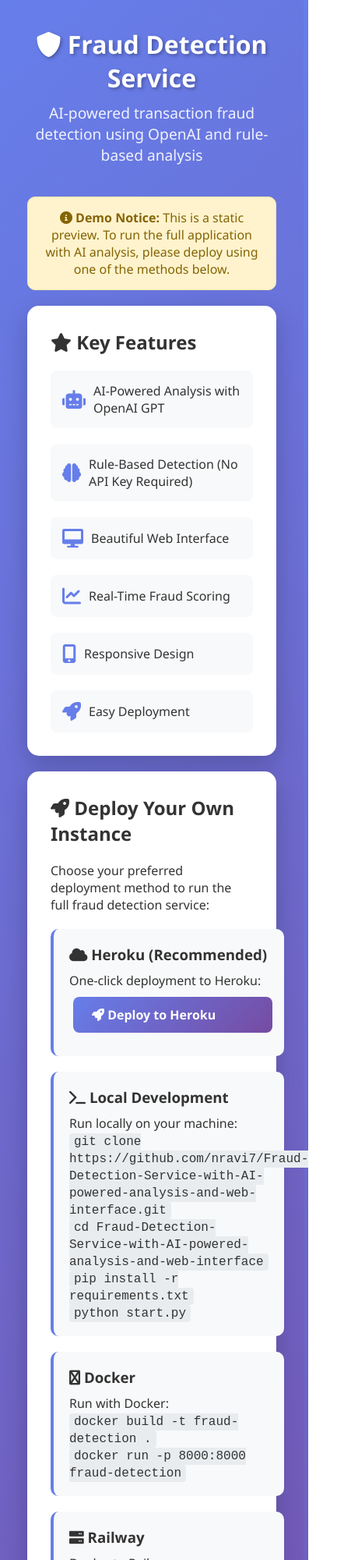
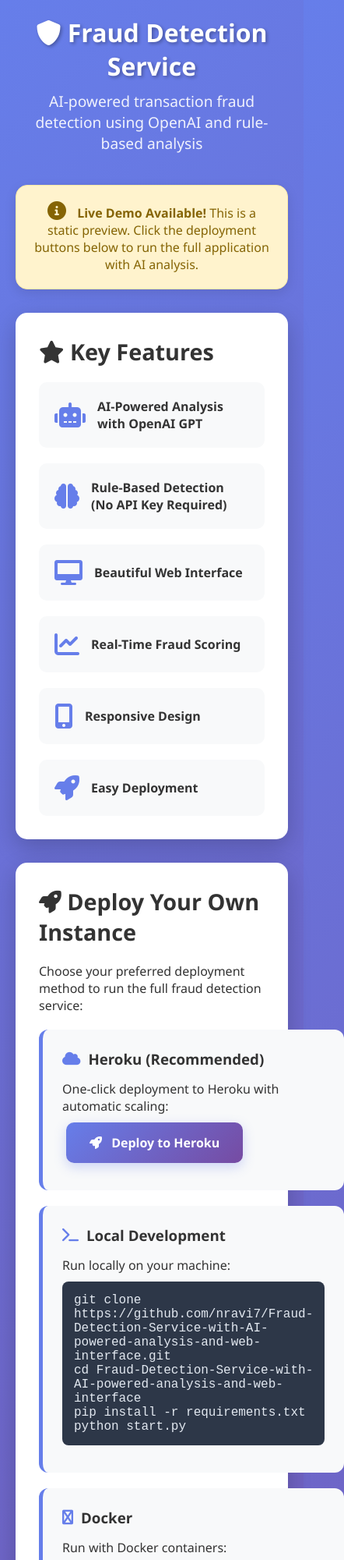
Before and after one commit to nravi7/Fraud-Detection-Service-with-AI-powered-analysis-and-web-interface, a plain HTML site: page index.html in a window 390 px wide. Shown: the top 2000 px of the page at 78% size, 442 px wide, since content can reach past the window. Drawn offline with Linux system fonts and the light colour scheme.

Commit message:
Update landing page with better design and deployment options

```diff
--- a/index.html
+++ b/index.html
@@ -4,40 +4,63 @@
     <meta charset="UTF-8">
     <meta name="viewport" content="width=device-width, initial-scale=1.0">
     <title>🛡️ Fraud Detection Service - Ravi N</title>
-    <link rel="stylesheet" href="static/style.css">
     <link href="https://cdnjs.cloudflare.com/ajax/libs/font-awesome/6.0.0/css/all.min.css" rel="stylesheet">
     <style>
+        * {
+            margin: 0;
+            padding: 0;
+            box-sizing: border-box;
+        }
         body {
             font-family: 'Segoe UI', Tahoma, Geneva, Verdana, sans-serif;
             background: linear-gradient(135deg, #667eea 0%, #764ba2 100%);
             min-height: 100vh;
             color: #333;
-            margin: 0;
             padding: 20px;
         }
         .container {
             max-width: 1200px;
             margin: 0 auto;
         }
+        header {
+            text-align: center;
+            margin-bottom: 40px;
+            color: white;
+        }
+        header h1 {
+            font-size: 3rem;
+            margin-bottom: 10px;
+            text-shadow: 2px 2px 4px rgba(0,0,0,0.3);
+        }
+        header p {
+            font-size: 1.2rem;
+            opacity: 0.9;
+        }
         .demo-notice {
             background: #fff3cd;
             border: 1px solid #ffeaa7;
             color: #856404;
-            padding: 15px;
-            border-radius: 10px;
-            margin-bottom: 20px;
+            padding: 20px;
+            border-radius: 15px;
+            margin-bottom: 30px;
             text-align: center;
+            box-shadow: 0 5px 15px rgba(0,0,0,0.1);
         }
-        .deployment-info {
+        .demo-notice i {
+            font-size: 1.5rem;
+            margin-right: 10px;
+        }
+        .card {
             background: white;
             border-radius: 15px;
             padding: 30px;
-            margin-bottom: 20px;
+            margin-bottom: 30px;
             box-shadow: 0 10px 30px rgba(0,0,0,0.2);
         }
-        .deployment-info h2 {
+        .card h2 {
             color: #333;
             margin-bottom: 20px;
+            font-size: 1.8rem;
         }
         .deployment-options {
             display: grid;
@@ -47,84 +70,138 @@
         }
         .deployment-card {
             background: #f8f9fa;
-            padding: 20px;
-            border-radius: 10px;
-            border-left: 4px solid #667eea;
+            padding: 25px;
+            border-radius: 12px;
+            border-left: 5px solid #667eea;
+            transition: transform 0.3s ease;
+        }
+        .deployment-card:hover {
+            transform: translateY(-5px);
         }
         .deployment-card h3 {
             color: #333;
-            margin-bottom: 10px;
+            margin-bottom: 15px;
+            display: flex;
+            align-items: center;
+            gap: 10px;
         }
-        .deployment-card code {
-            background: #e9ecef;
-            padding: 2px 6px;
-            border-radius: 4px;
-            font-family: 'Courier New', monospace;
+        .deployment-card h3 i {
+            color: #667eea;
         }
         .btn {
             display: inline-block;
-            padding: 12px 24px;
+            padding: 15px 30px;
             background: linear-gradient(135deg, #667eea 0%, #764ba2 100%);
             color: white;
             text-decoration: none;
-            border-radius: 8px;
+            border-radius: 10px;
             font-weight: 600;
             margin: 10px 5px;
-            transition: transform 0.3s ease;
+            transition: all 0.3s ease;
+            box-shadow: 0 5px 15px rgba(102, 126, 234, 0.3);
         }
         .btn:hover {
-            transform: translateY(-2px);
+            transform: translateY(-3px);
+            box-shadow: 0 8px 25px rgba(102, 126, 234, 0.4);
         }
-        .features {
-            background: white;
-            border-radius: 15px;
-            padding: 30px;
-            margin-bottom: 20px;
-            box-shadow: 0 10px 30px rgba(0,0,0,0.2);
+        .btn i {
+            margin-right: 8px;
         }
-        .features h2 {
-            color: #333;
-            margin-bottom: 20px;
+        code {
+            background: #e9ecef;
+            padding: 4px 8px;
+            border-radius: 6px;
+            font-family: 'Courier New', monospace;
+            color: #495057;
         }
         .feature-grid {
             display: grid;
             grid-template-columns: repeat(auto-fit, minmax(250px, 1fr));
             gap: 20px;
+            margin-top: 20px;
         }
         .feature-item {
             display: flex;
             align-items: center;
-            gap: 10px;
-            padding: 15px;
+            gap: 15px;
+            padding: 20px;
             background: #f8f9fa;
-            border-radius: 8px;
+            border-radius: 10px;
+            transition: all 0.3s ease;
+        }
+        .feature-item:hover {
+            background: #e9ecef;
+            transform: translateX(5px);
         }
         .feature-item i {
             color: #667eea;
-            font-size: 1.5rem;
+            font-size: 2rem;
+        }
+        .feature-item span {
+            font-weight: 600;
+            color: #333;
+        }
+        .example-transactions {
+            background: #f8f9fa;
+            padding: 20px;
+            border-radius: 10px;
+            margin-top: 15px;
+        }
+        .example-transactions ul {
+            list-style: none;
+            padding: 0;
+        }
+        .example-transactions li {
+            padding: 10px 0;
+            border-bottom: 1px solid #dee2e6;
+        }
+        .example-transactions li:last-child {
+            border-bottom: none;
+        }
+        .example-transactions strong {
+            color: #667eea;
         }
         footer {
             text-align: center;
             color: white;
-            margin-top: 40px;
-            padding: 20px 0;
+            margin-top: 50px;
+            padding: 30px 0;
             border-top: 1px solid rgba(255, 255, 255, 0.2);
+        }
+        footer a {
+            color: white;
+            text-decoration: none;
+            font-weight: 600;
+        }
+        footer a:hover {
+            text-decoration: underline;
+        }
+        @media (max-width: 768px) {
+            header h1 {
+                font-size: 2rem;
+            }
+            .deployment-options {
+                grid-template-columns: 1fr;
+            }
+            .feature-grid {
+                grid-template-columns: 1fr;
+            }
         }
     </style>
 </head>
 <body>
     <div class="container">
-        <header style="text-align: center; margin-bottom: 40px; color: white;">
+        <header>
             <h1><i class="fas fa-shield-alt"></i> Fraud Detection Service</h1>
             <p>AI-powered transaction fraud detection using OpenAI and rule-based analysis</p>
         </header>
 
         <div class="demo-notice">
             <i class="fas fa-info-circle"></i>
-            <strong>Demo Notice:</strong> This is a static preview. To run the full application with AI analysis, please deploy using one of the methods below.
+            <strong>Live Demo Available!</strong> This is a static preview. Click the deployment buttons below to run the full application with AI analysis.
         </div>
 
-        <div class="features">
+        <div class="card">
             <h2><i class="fas fa-star"></i> Key Features</h2>
             <div class="feature-grid">
                 <div class="feature-item">
@@ -154,14 +231,14 @@
             </div>
         </div>
 
-        <div class="deployment-info">
+        <div class="card">
             <h2><i class="fas fa-rocket"></i> Deploy Your Own Instance</h2>
             <p>Choose your preferred deployment method to run the full fraud detection service:</p>
 
             <div class="deployment-options">
                 <div class="deployment-card">
                     <h3><i class="fas fa-cloud"></i> Heroku (Recommended)</h3>
-                    <p>One-click deployment to Heroku:</p>
+                    <p>One-click deployment to Heroku with automatic scaling:</p>
                     <a href="https://heroku.com/deploy?template=https://github.com/nravi7/Fraud-Detection-Service-with-AI-powered-analysis-and-web-interface" class="btn">
                         <i class="fas fa-rocket"></i> Deploy to Heroku
                     </a>
@@ -170,22 +247,26 @@
                 <div class="deployment-card">
                     <h3><i class="fas fa-terminal"></i> Local Development</h3>
                     <p>Run locally on your machine:</p>
-                    <code>git clone https://github.com/nravi7/Fraud-Detection-Service-with-AI-powered-analysis-and-web-interface.git</code><br>
-                    <code>cd Fraud-Detection-Service-with-AI-powered-analysis-and-web-interface</code><br>
-                    <code>pip install -r requirements.txt</code><br>
-                    <code>python start.py</code>
+                    <div style="background: #2d3748; color: #e2e8f0; padding: 15px; border-radius: 8px; margin: 10px 0; font-family: 'Courier New', monospace;">
+                        git clone https://github.com/nravi7/Fraud-Detection-Service-with-AI-powered-analysis-and-web-interface.git<br>
+                        cd Fraud-Detection-Service-with-AI-powered-analysis-and-web-interface<br>
+                        pip install -r requirements.txt<br>
+                        python start.py
+                    </div>
                 </div>
 
                 <div class="deployment-card">
                     <h3><i class="fas fa-docker"></i> Docker</h3>
-                    <p>Run with Docker:</p>
-                    <code>docker build -t fraud-detection .</code><br>
-                    <code>docker run -p 8000:8000 fraud-detection</code>
+                    <p>Run with Docker containers:</p>
+                    <div style="background: #2d3748; color: #e2e8f0; padding: 15px; border-radius: 8px; margin: 10px 0; font-family: 'Courier New', monospace;">
+                        docker build -t fraud-detection .<br>
+                        docker run -p 8000:8000 fraud-detection
+                    </div>
                 </div>
 
                 <div class="deployment-card">
                     <h3><i class="fas fa-server"></i> Railway</h3>
-                    <p>Deploy to Railway:</p>
+                    <p>Deploy to Railway for instant deployment:</p>
                     <a href="https://railway.app" class="btn">
                         <i class="fas fa-train"></i> Deploy to Railway
                     </a>
@@ -193,9 +274,10 @@
             </div>
         </div>
 
-        <div class="deployment-info">
+        <div class="card">
             <h2><i class="fas fa-code"></i> API Endpoints</h2>
             <p>Once deployed, your service will have these endpoints:</p>
+            <div class="example-transactions">
                 <ul>
                     <li><code>GET /</code> - Web interface</li>
                     <li><code>GET /health</code> - Health check</li>
@@ -204,15 +286,19 @@
                     <li><code>GET /docs</code> - API documentation</li>
                 </ul>
             </div>
+        </div>
 
-        <div class="deployment-info">
+        <div class="card">
             <h2><i class="fas fa-lightbulb"></i> Example Transactions</h2>
             <p>Try these example transactions to test the fraud detection:</p>
+            <div class="example-transactions">
                 <ul>
-                <li><strong>Normal:</strong> "User u99 spent $129.99 at local store" → LEGIT</li>
-                <li><strong>Suspicious:</strong> "User u99 made urgent wire transfer of $5000 at 3am" → FRAUD</li>
-                <li><strong>High-Risk:</strong> "User u99 purchased bitcoin worth $2000" → FRAUD</li>
+                    <li><strong>Normal:</strong> "User u99 spent $129.99 at local store" → <span style="color: #28a745;">LEGIT</span></li>
+                    <li><strong>Suspicious:</strong> "User u99 made urgent wire transfer of $5000 at 3am" → <span style="color: #dc3545;">FRAUD</span></li>
+                    <li><strong>High-Risk:</strong> "User u99 purchased bitcoin worth $2000" → <span style="color: #dc3545;">FRAUD</span></li>
+                    <li><strong>Regular:</strong> "User u99 bought groceries for $45.67" → <span style="color: #28a745;">LEGIT</span></li>
                 </ul>
+            </div>
         </div>
 
         <footer>
@@ -220,7 +306,7 @@
                 <p>&copy; 2024 Ravi N. All rights reserved.</p>
                 <p>Built with ❤️ using FastAPI, OpenAI, and modern web technologies</p>
                 <p>
-                    <a href="https://github.com/nravi7/Fraud-Detection-Service-with-AI-powered-analysis-and-web-interface" style="color: white; text-decoration: none;">
+                    <a href="https://github.com/nravi7/Fraud-Detection-Service-with-AI-powered-analysis-and-web-interface">
                         <i class="fab fa-github"></i> View on GitHub
                     </a>
                 </p>
```
Lines whose indentation alone changed are shown as unchanged.
